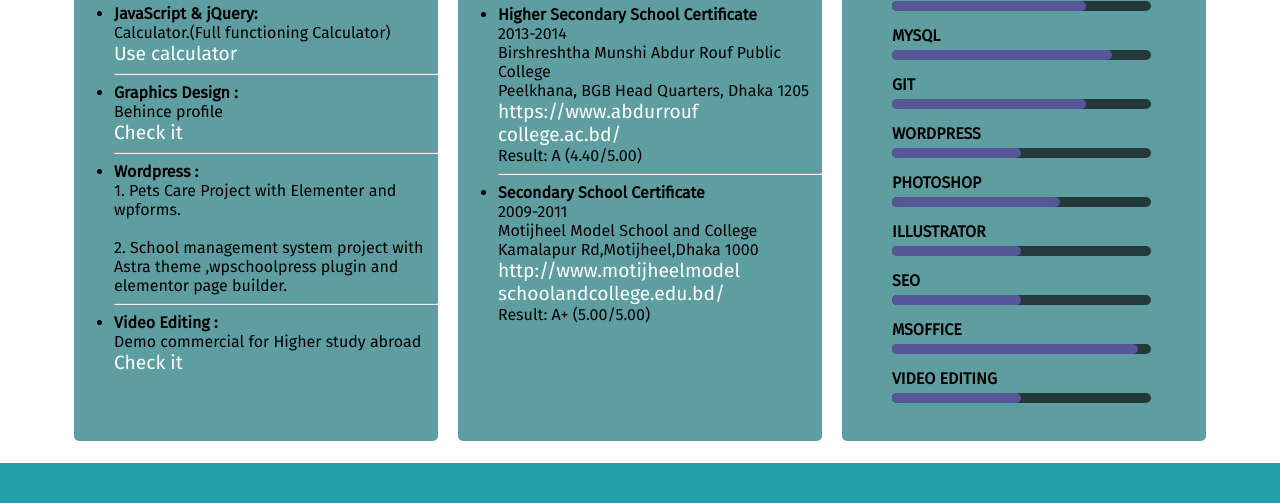
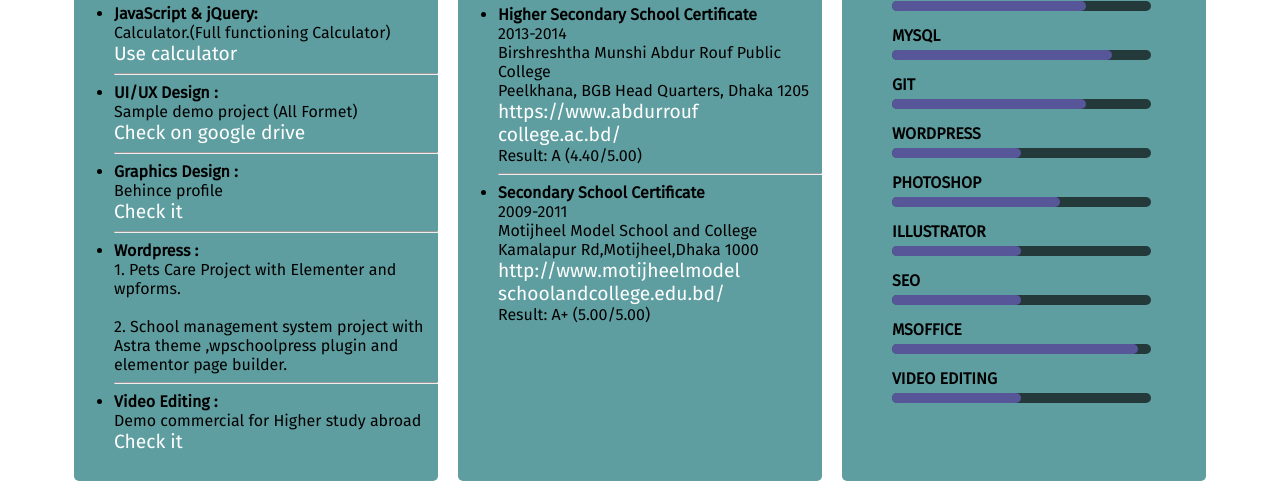
Before and after one commit to diumohit/portfolio, a plain HTML site: page index.html in a window 1280 px wide. Shown: the part 1907-2410 px from the top of the page. Drawn offline with Linux system fonts and the light colour scheme.

Commit message:
ui/ux demo added and cv updated with project links
ui/ux demo added and cv updated with project links

```diff
--- a/index.html
+++ b/index.html
@@ -136,6 +136,12 @@
                              Calculator.(Full functioning Calculator)<br>
 
                              <a href="https://diumohit.github.io/jQuery-Calculator-Project/" target="blank">Use calculator</a><br>
+                         </li>
+                         <hr>
+                         <li>
+                             <strong>UI/UX Design :</strong> <br>
+                             Sample demo project (All Formet)<br>
+                             <a href="https://drive.google.com/drive/folders/17EQqO1iOvEsBYLDJVNkSM7VYG18Sn5cy?usp=sharing" target="blank">Check on google drive</a><br>
                          </li>
                          <hr>
                          <li>
--- a/style.css
+++ b/style.css
@@ -212,7 +212,7 @@ ol.s {list-style-type: inherit;}
     border-radius: 5px;
     padding-bottom: 20px;
     transition: 0.3s;
-    height: 980px;
+    height: 1020px;
 }
 .card:hover {
     box-shadow: 0 4px 8px 5px black;
```
Also changed, not shown: 1 other file.
